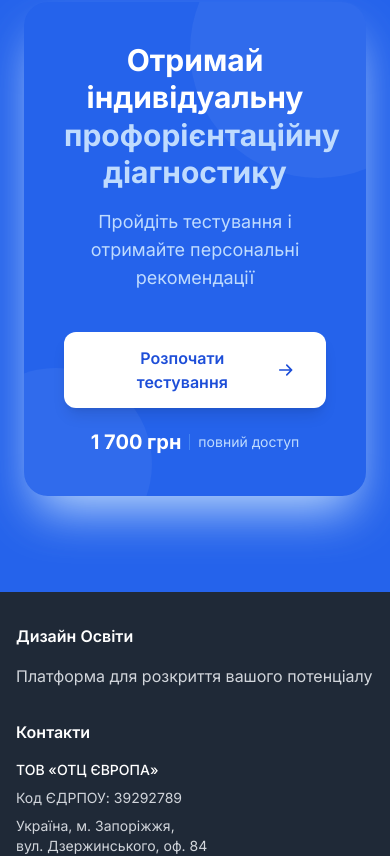
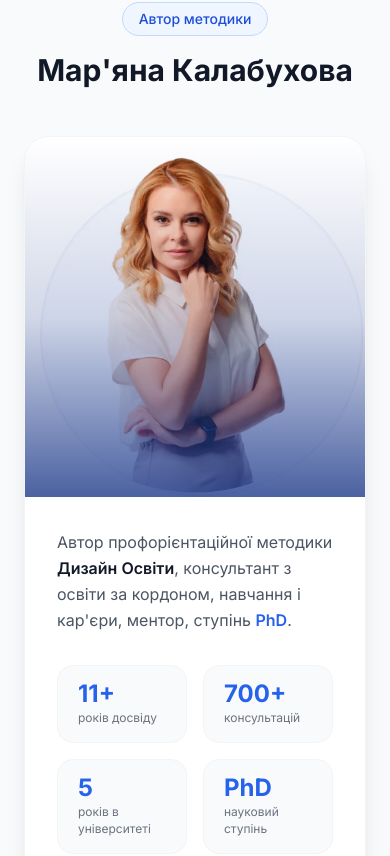
Before and after one commit to klbvct/academy, a Next.js app: page / in a window 390 px wide. Shown: the part 5994-6850 px from the top of the page. Built offline with nearby package versions, Linux system fonts and the light colour scheme.

Commit message:
feat: add Author section to landing page with photo, stats and bio

```diff
--- a/app/page.tsx
+++ b/app/page.tsx
@@ -392,6 +392,67 @@ export default function Home() {
           </div>
         </section>
 
+        {/* ── AUTHOR ── */}
+        <section className="py-24 bg-gray-50">
+          <div className="max-w-5xl mx-auto px-6">
+
+            <div className="text-center mb-12">
+              <div className="inline-flex items-center gap-2 rounded-full border border-blue-200 bg-blue-50 px-4 py-1.5 text-sm font-medium text-blue-700 mb-4">
+                Автор методики
+              </div>
+              <h2 className="font-sans text-3xl md:text-4xl font-bold text-gray-900">
+                Мар&#39;яна Калабухова
+              </h2>
+            </div>
+
+            {/* Card */}
+            <div className="rounded-3xl overflow-hidden shadow-xl border border-gray-100 bg-white grid grid-cols-1 md:grid-cols-[320px_1fr]">
+
+              {/* Left — photo + dark overlay */}
+              <div className="relative min-h-[360px] md:min-h-0">
+                <img
+                  src="/landing/mariana_about.webp"
+                  alt="Мар'яна Калабухова — автор методики"
+                  className="absolute inset-0 w-full h-full object-cover object-top"
+                />
+                {/* gradient overlay */}
+                <div className="absolute inset-0 bg-gradient-to-t from-blue-900/80 via-blue-900/20 to-transparent md:bg-gradient-to-r md:from-transparent md:to-blue-900/10" />
+              </div>
+
+              {/* Right — content */}
+              <div className="p-8 md:p-12 flex flex-col justify-center gap-8">
+
+                {/* bio */}
+                <p className="text-base md:text-lg text-gray-600 leading-relaxed">
+                  Автор профорієнтаційної методики <span className="font-semibold text-gray-900">Дизайн Освіти</span>, консультант з освіти за кордоном, навчання і кар&#39;єри, ментор, ступінь <span className="font-semibold text-blue-600">PhD</span>.
+                </p>
+
+                {/* stats row */}
+                <div className="grid grid-cols-2 gap-4">
+                  {[
+                    { num: '11+', label: 'років досвіду' },
+                    { num: '700+', label: 'консультацій' },
+                    { num: '5', label: 'років в університеті' },
+                    { num: 'PhD', label: 'науковий ступінь' },
+                  ].map(({ num, label }) => (
+                    <div key={label} className="rounded-2xl border border-gray-100 bg-gray-50 px-5 py-4">
+                      <div className="text-2xl font-bold text-blue-600 leading-none mb-1">{num}</div>
+                      <div className="text-xs text-gray-500 leading-snug">{label}</div>
+                    </div>
+                  ))}
+                </div>
+
+                {/* tagline */}
+                <p className="text-sm text-gray-500 leading-relaxed border-l-2 border-blue-300 pl-4 italic">
+                  11+ років досвіду підготовки і зарахування учнів і студентів в найкращі навчальні заклади світу
+                </p>
+
+              </div>
+            </div>
+
+          </div>
+        </section>
+
         {/* ── CTA ── */}
         <section className="py-24 bg-blue-600">
           <div className="max-w-3xl mx-auto px-6">
```
Also changed, not shown: public/landing/mariana_about.webp (added).
